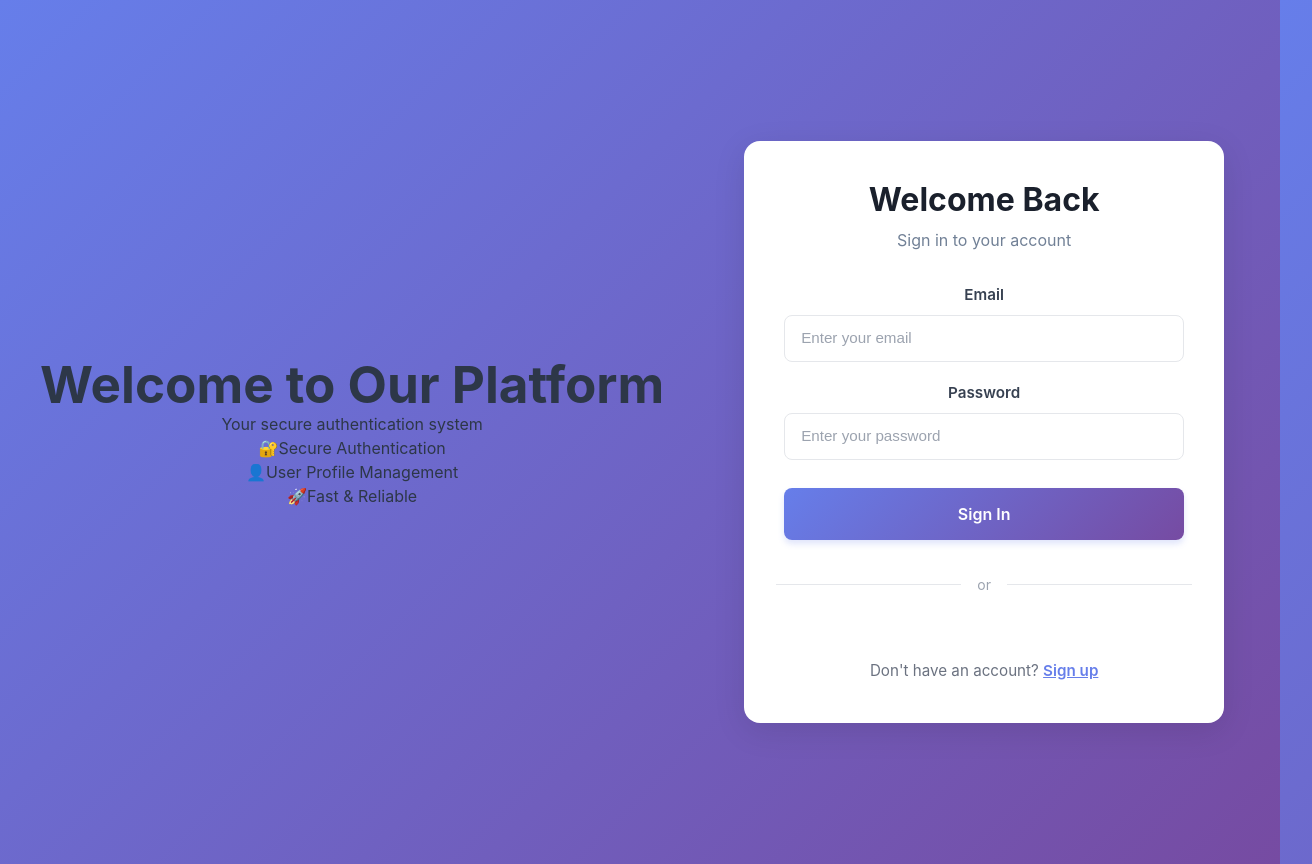
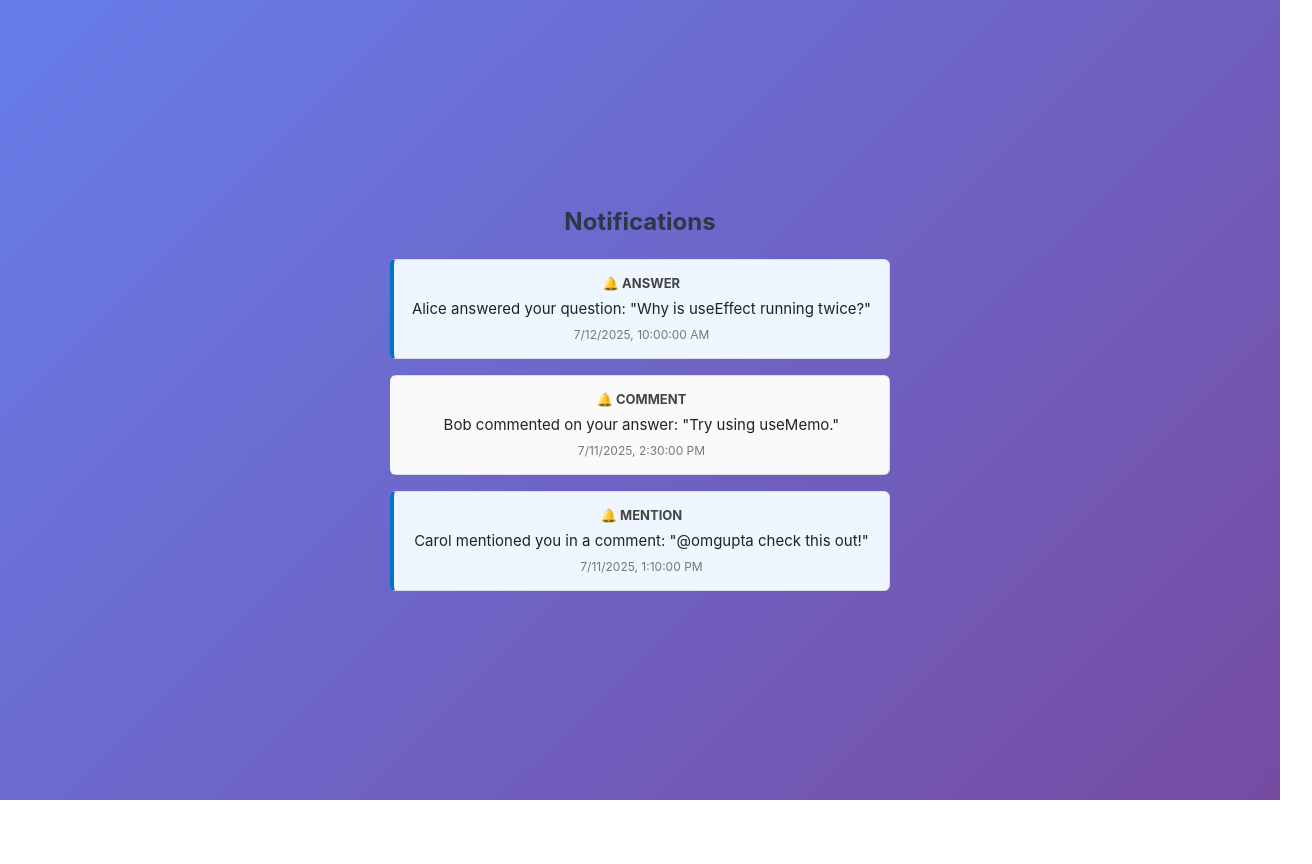
Before and after one commit to gupta6OO7/OdooHackathon25_TL-OG, a React (Vite) app in the folder app/my-app/: page /notifications in a window 1280 px wide. Before the commit this address led to /login. Shown: the whole page, 1312 px wide, since content can reach past the window. After the commit the page ends 800 px from the top, so only its background shows below. Built offline with nearby package versions, Linux system fonts and the light colour scheme.

Commit message:
Notif page

```diff
--- a/app/my-app/src/App.tsx
+++ b/app/my-app/src/App.tsx
@@ -7,11 +7,13 @@ import './App.css';
 import Home from './pages/Home';
 import QuestionDetails from './pages/QuestionDetails';
 import AskQuestion from './pages/AskQuestion';
+import Notifications from './pages/Notifications';
 
 function App() {
   return (
     <Router>
       <Routes>
+        <Route path="/notifications" element={<Notifications />} />
         <Route path="/ask" element={<AskQuestion />} />
         <Route path="/questionDetails" element={<QuestionDetails />} />
         <Route path="/feed" element={<Home />} />
--- /dev/null
+++ b/app/my-app/src/pages/Notifications.css
@@ -0,0 +1,42 @@
+.notifications-container {
+    max-width: 700px;
+    margin: 40px auto;
+    padding: 0 16px;
+  }
+
+  h1 {
+    font-size: 24px;
+    margin-bottom: 24px;
+  }
+
+  .notification-card {
+    padding: 14px 18px;
+    border: 1px solid #ddd;
+    border-left: 4px solid transparent;
+    border-radius: 6px;
+    margin-bottom: 16px;
+    background-color: #fafafa;
+  }
+
+  .notification-card.unread {
+    border-left-color: #0074cc;
+    background-color: #eef6ff;
+  }
+
+  .notification-type {
+    font-weight: bold;
+    font-size: 13px;
+    margin-bottom: 4px;
+    color: #444;
+  }
+
+  .notification-content {
+    font-size: 15px;
+    margin-bottom: 6px;
+    color: #222;
+  }
+
+  .notification-time {
+    font-size: 12px;
+    color: #777;
+  }
--- /dev/null
+++ b/app/my-app/src/pages/Notifications.tsx
@@ -0,0 +1,56 @@
+import React from 'react';
+import './Notifications.css';
+
+interface Notification {
+  id: string;
+  type: 'answer' | 'comment' | 'mention';
+  content: string;
+  createdAt: string;
+  isRead: boolean;
+}
+
+const mockNotifications: Notification[] = [
+  {
+    id: 'n1',
+    type: 'answer',
+    content: 'Alice answered your question: "Why is useEffect running twice?"',
+    createdAt: '2025-07-12T10:00:00Z',
+    isRead: false,
+  },
+  {
+    id: 'n2',
+    type: 'comment',
+    content: 'Bob commented on your answer: "Try using useMemo."',
+    createdAt: '2025-07-11T14:30:00Z',
+    isRead: true,
+  },
+  {
+    id: 'n3',
+    type: 'mention',
+    content: 'Carol mentioned you in a comment: "@omgupta check this out!"',
+    createdAt: '2025-07-11T13:10:00Z',
+    isRead: false,
+  },
+];
+
+const Notifications: React.FC = () => {
+  return (
+    <div className="notifications-container">
+      <h1>Notifications</h1>
+      {mockNotifications.map((n) => (
+        <div
+          key={n.id}
+          className={`notification-card ${n.isRead ? 'read' : 'unread'}`}
+        >
+          <div className="notification-type">🔔 {n.type.toUpperCase()}</div>
+          <div className="notification-content">{n.content}</div>
+          <div className="notification-time">
+            {new Date(n.createdAt).toLocaleString()}
+          </div>
+        </div>
+      ))}
+    </div>
+  );
+};
+
+export default Notifications;
```
